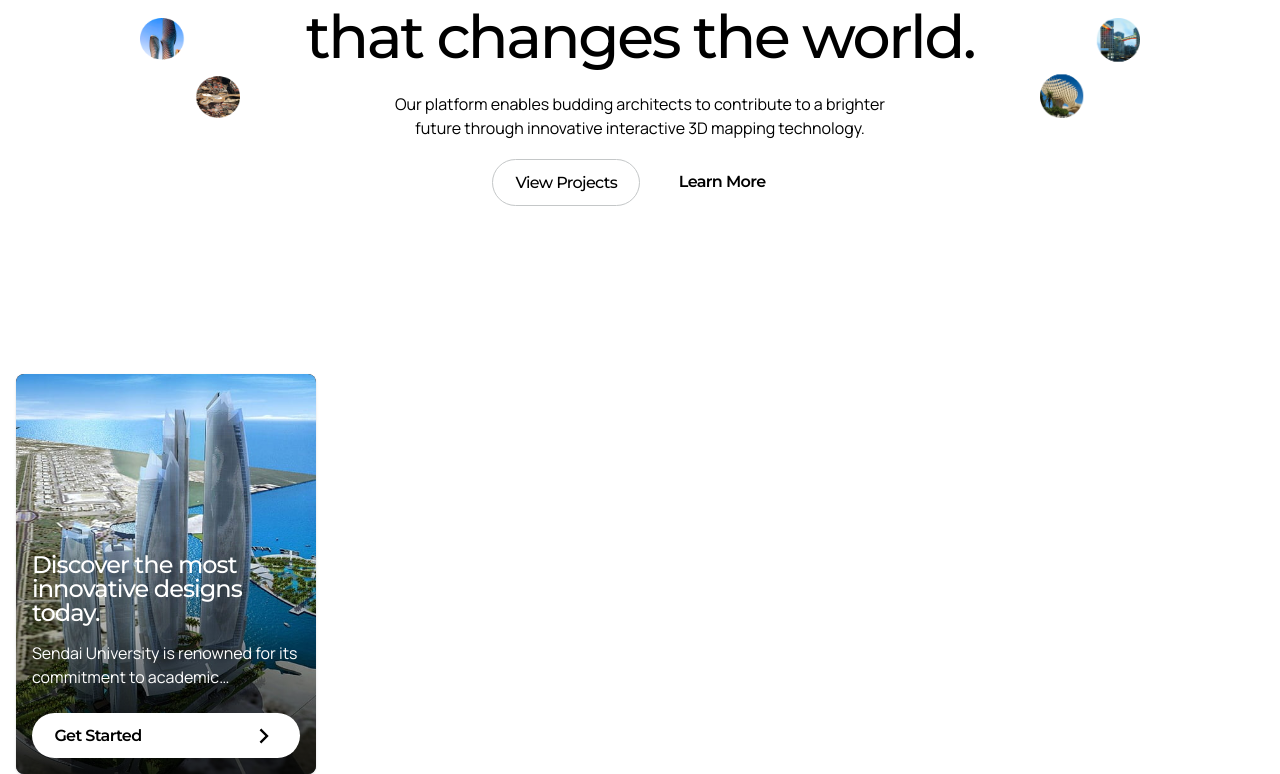
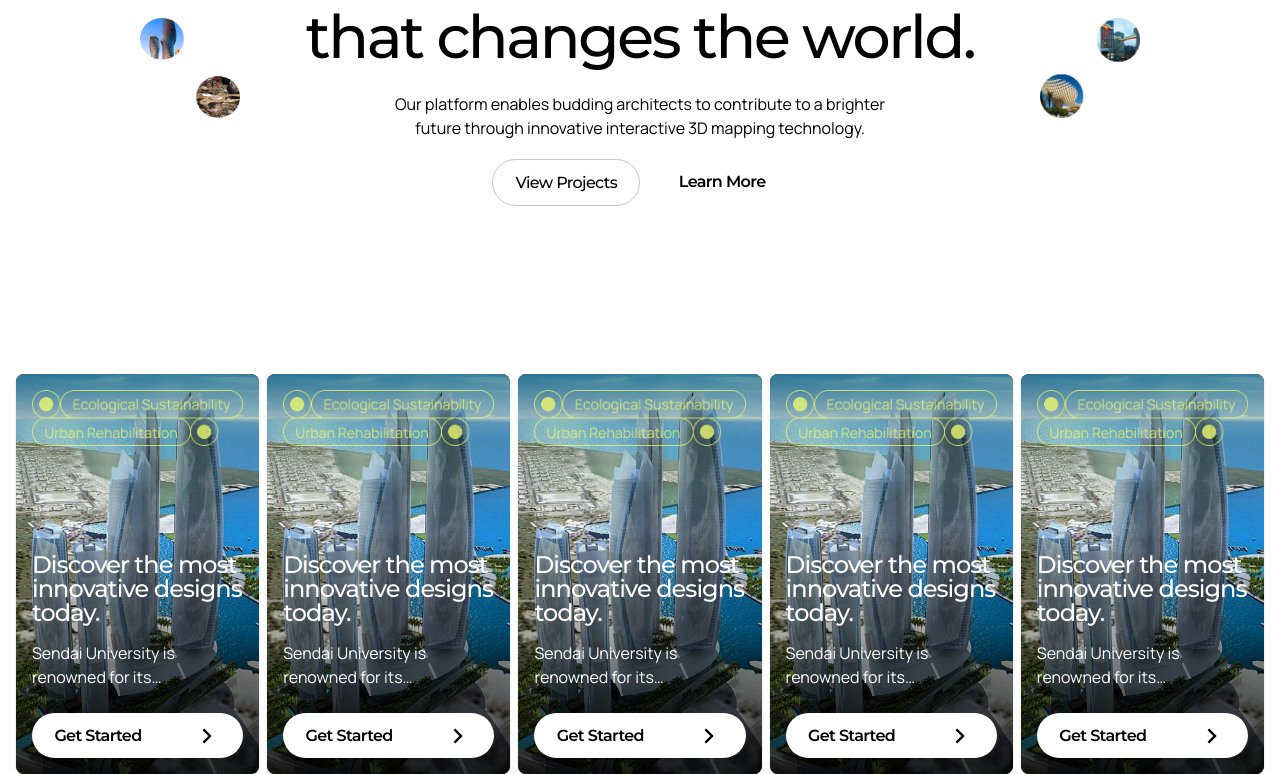
Before and after one commit to gprem09/Urban.I, a React (Create React App) app in the folder frontend/: page / in a window 1280 px wide. Shown: the part 919-1693 px from the top of the page. Built offline with nearby package versions, Linux system fonts and the light colour scheme.

Commit message:
Usestate on project button change hover

```diff
--- a/frontend/src/components/Landing.js
+++ b/frontend/src/components/Landing.js
@@ -1,4 +1,4 @@
-import React from "react";
+import React, { useState } from "react";
 import {
   Flex,
   Text,
@@ -15,8 +15,17 @@ import {
 import { RiArrowRightSLine } from "react-icons/ri";
 
 const ProjBox = () => {
+  const [isHovered, setIsHovered] = useState(false);
   return (
-    <Card borderRadius="lg" overflow="hidden" width="300px" height="400px">
+    <Card
+      borderRadius="lg"
+      overflow="hidden"
+      width={isHovered ? "30%" : "20%"}
+      onMouseEnter={() => setIsHovered(true)}
+      onMouseLeave={() => setIsHovered(false)}
+      transition="width 0.3s ease-in-out"
+      height="400px"
+    >
       <Box
         position="absolute"
         bottom="0"
@@ -26,6 +35,25 @@ const ProjBox = () => {
         opacity="0.8"
         zIndex="2"
         background="linear-gradient(0deg, rgba(0, 0, 0, 1) 0%, rgba(0, 0, 0, 0) 100%)"
+      />
+      <Box
+        position="absolute"
+        top="0"
+        left="0"
+        width="100%"
+        height="40%"
+        opacity="0.38"
+        zIndex="2"
+        background="linear-gradient(180deg, rgba(18, 60, 24, 1) 0%, rgba(18, 60, 24, 0) 100%)"
+      />
+      <Image
+        src="/images/yeelowtags.png"
+        position="absolute"
+        top="0"
+        left="0"
+        padding="1rem"
+        opacity="0.8"
+        zIndex="2"
       />
       <Box padding="0" height="100%" width="100%">
         <Image
@@ -146,7 +174,13 @@ export const Landing = () => {
           height="100px"
         />
       </Flex>
-      <ProjBox />
+      <Flex gap="0.5rem" width="100%">
+        <ProjBox />
+        <ProjBox />
+        <ProjBox />
+        <ProjBox />
+        <ProjBox />
+      </Flex>
     </Stack>
   );
 };
```
Also changed, not shown: frontend/public/images/yeelowtags.png (added).
